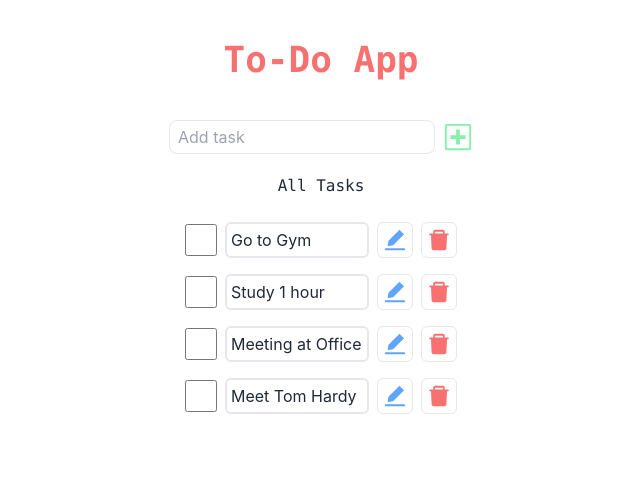
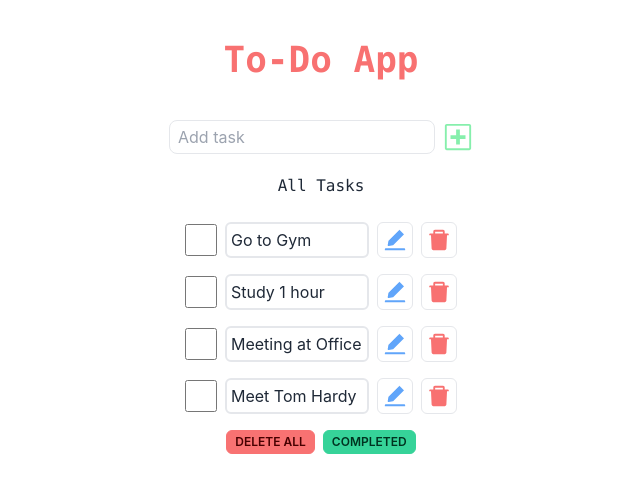
Before and after one commit to Khalidprithy/ToDo-CURD-front, a React (Create React App) app: page / in a window 1280 px wide. Shown: the top 492 px of the page, without its empty margins (319-959 px from the left). Built offline with nearby package versions, Linux system fonts and the light colour scheme.

Commit message:
btn added

```diff
--- a/src/components/Pages/TodoOutput.js
+++ b/src/components/Pages/TodoOutput.js
@@ -38,6 +38,10 @@ const TodoOutput = () => {
                     <AiFillEdit className='text-4xl p-1 text-blue-400 hover:text-blue-600 border rounded-md'></AiFillEdit>
                     <AiFillDelete className='text-4xl p-1 text-red-400 hover:text-red-600 border rounded-md'></AiFillDelete>
                 </div>
+                <div className='flex justify-center gap-2 py-2'>
+                    <button className='btn btn-xs btn-error rounded-md'>Delete All</button>
+                    <button className='btn btn-xs btn-success rounded-md'>Completed</button>
+                </div>
             </div>
         </div>
     );
```
